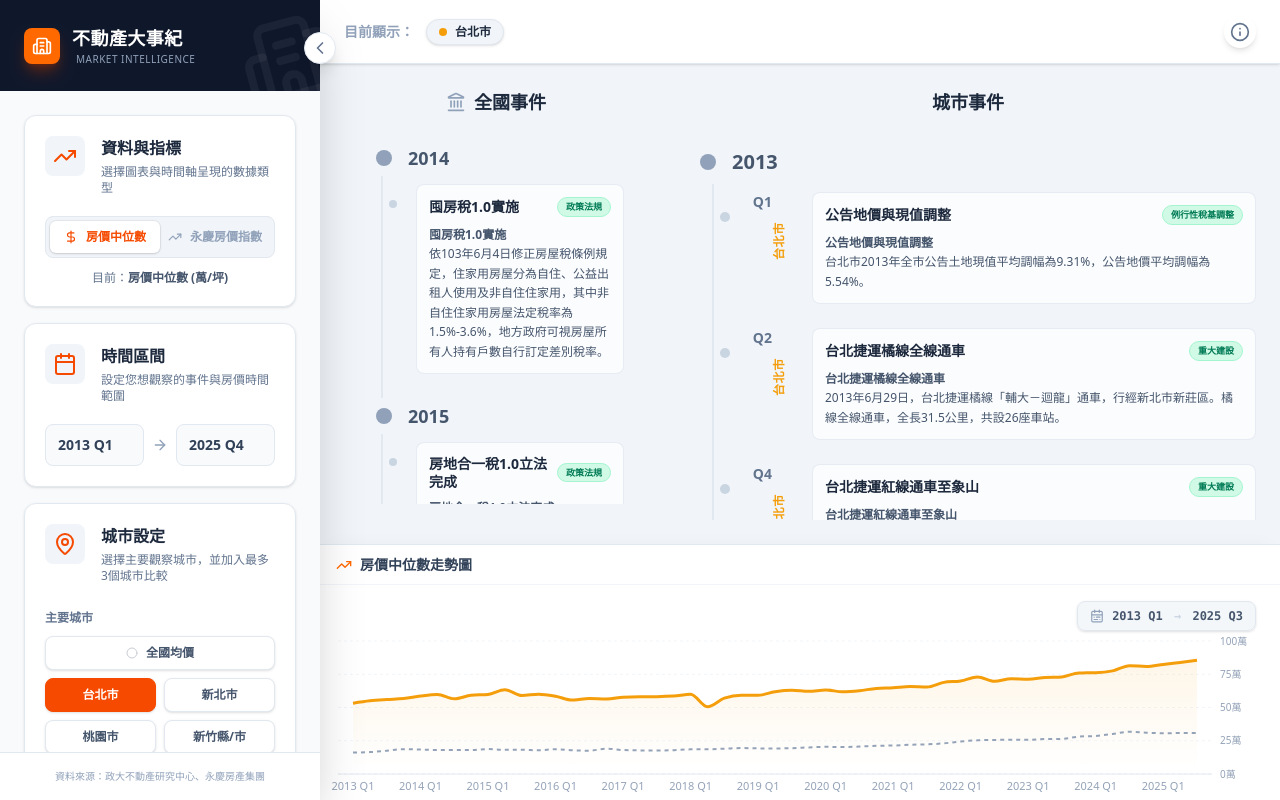
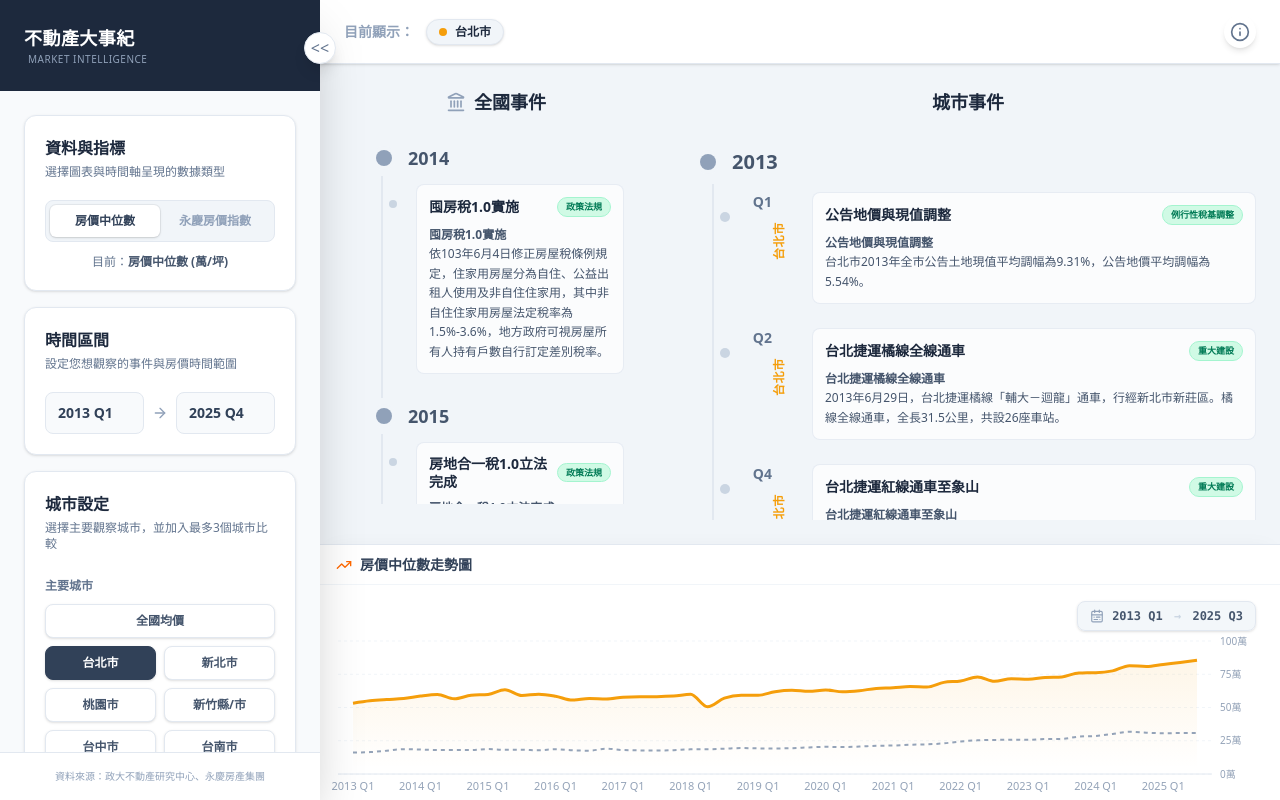
Before and after one commit to NCCU-rer/Real-Estate-Chronicle, a Next.js app: page / in a window 1280 px wide. Built offline with nearby package versions, Linux system fonts and the light colour scheme.

Commit message:
顏色更正，icon移除

```diff
--- a/src/components/DashboardSidebar.tsx
+++ b/src/components/DashboardSidebar.tsx
@@ -42,10 +42,10 @@ interface SidebarProps {
   setDataType: (v: 'price' | 'index') => void;
 }
 
-const InfoCard = ({ icon, title, description, children }: { icon: React.ReactNode, title: string, description: string, children: React.ReactNode }) => (
+const InfoCard = ({ title, description, children }: { title: string, description: string, children: React.ReactNode }) => (
   <div className="bg-white rounded-xl border border-slate-200 shadow-sm p-5">
     <div className="flex items-start gap-4">
-      <div className="bg-slate-100 rounded-lg p-2 text-orange-600">{icon}</div>
+      {/* <div className="bg-slate-100 rounded-lg p-2 text-slate-600">{icon}</div> */}
       <div>
         <h3 className="font-bold text-slate-800">{title}</h3>
         <p className="text-xs text-slate-500 mt-1">{description}</p>
@@ -106,25 +106,17 @@ export default function DashboardSidebar({
 
         <button
           onClick={() => setIsSidebarCollapsed(!isSidebarCollapsed)}
-          className="hidden md:flex absolute -right-4 top-8 w-8 h-8 bg-white border border-slate-200 rounded-full items-center justify-center shadow-lg text-slate-500 hover:text-orange-600 hover:scale-110 z-50 transition-all hover:shadow-xl"
+          className="hidden md:flex absolute -right-4 top-8 w-8 h-8 bg-white border border-slate-200 rounded-full items-center justify-center shadow-lg text-slate-500 hover:text-slate-700 hover:scale-110 z-50 transition-all hover:shadow-xl"
         >
-          {isSidebarCollapsed ? <ChevronRight className="w-5 h-5" /> : <ChevronLeft className="w-5 h-5" />}
+          {isSidebarCollapsed ? '>>' : '<<'}
         </button>
 
         <div
           className={`
-            bg-slate-900 text-white flex items-center shrink-0 relative overflow-hidden group transition-all duration-300 p-6 justify-between
+            bg-slate-800 text-white flex items-center shrink-0 relative overflow-hidden group transition-all duration-300 p-6 justify-between
           `}
         >
-          {!isSidebarCollapsed && (
-            <Building2 className="absolute -right-4 -bottom-4 w-24 h-24 text-white/5 rotate-[-15deg] group-hover:rotate-0 transition-transform duration-500" />
-          )}
-
           <div className="relative z-10 flex items-center gap-3">
-            <div className={`p-2 bg-orange-500 rounded-lg shadow-lg shadow-orange-800/50 shrink-0 flex items-center justify-center`}>
-              <Building2 className="w-5 h-5 text-white" />
-            </div>
-
             <div className={`transition-opacity duration-200 ${isSidebarCollapsed ? "opacity-0 w-0 overflow-hidden" : "opacity-100"}`}>
               <h1 className="font-bold text-lg tracking-wide whitespace-nowrap">不動產大事紀</h1>
               <p className="text-[10px] text-slate-400 pl-1 tracking-wider uppercase whitespace-nowrap">Market Intelligence</p>
@@ -132,7 +124,7 @@ export default function DashboardSidebar({
           </div>
 
           <button onClick={(e) => { e.stopPropagation(); setIsSettingsOpen(false); }} className="md:hidden text-white/70 hover:text-white transition-colors">
-            <X className="w-6 h-6" />
+            關閉
           </button>
         </div>
 
@@ -142,52 +134,52 @@ export default function DashboardSidebar({
         `}>
           {isSidebarCollapsed ? (
              <>
-                <div onClick={expandSidebar} title="資料與指標" className="w-14 h-14 rounded-xl flex items-center justify-center bg-white border border-slate-200 shadow-sm text-slate-500 cursor-pointer hover:bg-slate-100"><TrendingUp /></div>
-                <div onClick={expandSidebar} title="時間區間" className="w-14 h-14 rounded-xl flex items-center justify-center bg-white border border-slate-200 shadow-sm text-slate-500 cursor-pointer hover:bg-slate-100"><Calendar /></div>
-                <div onClick={expandSidebar} title="城市設定" className="w-14 h-14 rounded-xl flex items-center justify-center bg-white border border-slate-200 shadow-sm text-slate-500 cursor-pointer hover:bg-slate-100"><MapPin /></div>
-                <div onClick={expandSidebar} title="輸出與分享" className="w-14 h-14 rounded-xl flex items-center justify-center bg-white border border-slate-200 shadow-sm text-slate-500 cursor-pointer hover:bg-slate-100"><Download /></div>
+                <div onClick={expandSidebar} title="資料與指標" className="w-14 h-14 rounded-xl flex items-center justify-center bg-white border border-slate-200 shadow-sm text-slate-500 cursor-pointer hover:bg-slate-100">資料</div>
+                <div onClick={expandSidebar} title="時間區間" className="w-14 h-14 rounded-xl flex items-center justify-center bg-white border border-slate-200 shadow-sm text-slate-500 cursor-pointer hover:bg-slate-100">時間</div>
+                <div onClick={expandSidebar} title="城市設定" className="w-14 h-14 rounded-xl flex items-center justify-center bg-white border border-slate-200 shadow-sm text-slate-500 cursor-pointer hover:bg-slate-100">城市</div>
+                <div onClick={expandSidebar} title="輸出與分享" className="w-14 h-14 rounded-xl flex items-center justify-center bg-white border border-slate-200 shadow-sm text-slate-500 cursor-pointer hover:bg-slate-100">分享</div>
              </>
           ) : (
              <>
-              <InfoCard title="資料與指標" description="選擇圖表與時間軸呈現的數據類型" icon={<TrendingUp />}>
+              <InfoCard title="資料與指標" description="選擇圖表與時間軸呈現的數據類型">
                 <div className="flex p-1 bg-slate-100 rounded-lg border border-slate-200">
-                  <button onClick={() => setDataType('price')} className={`flex-1 flex items-center justify-center gap-2 py-2 text-xs font-bold rounded-md transition-all duration-200 ${dataType === 'price' ? 'bg-white text-orange-600 shadow-sm ring-1 ring-black/5' : 'text-slate-400 hover:text-slate-600'}`}>
-                    <DollarSign className="w-3.5 h-3.5" />房價中位數
+                  <button onClick={() => setDataType('price')} className={`flex-1 flex items-center justify-center gap-2 py-2 text-xs font-bold rounded-md transition-all duration-200 ${dataType === 'price' ? 'bg-white text-slate-700 shadow-sm ring-1 ring-black/5' : 'text-slate-400 hover:text-slate-600'}`}>
+                    房價中位數
                   </button>
-                  <button onClick={() => setDataType('index')} className={`flex-1 flex items-center justify-center gap-2 py-2 text-xs font-bold rounded-md transition-all duration-200 ${dataType === 'index' ? 'bg-white text-amber-600 shadow-sm ring-1 ring-black/5' : 'text-slate-400 hover:text-slate-600'}`}>
-                    <TrendingUp className="w-3.5 h-3.5" />永慶房價指數
+                  <button onClick={() => setDataType('index')} className={`flex-1 flex items-center justify-center gap-2 py-2 text-xs font-bold rounded-md transition-all duration-200 ${dataType === 'index' ? 'bg-white text-slate-700 shadow-sm ring-1 ring-black/5' : 'text-slate-400 hover:text-slate-600'}`}>
+                    永慶房價指數
                   </button>
                 </div>
                 <p className="text-xs text-slate-500 mt-3 text-center">目前：<span className="font-bold text-slate-600">{dataType === 'price' ? '房價中位數 (萬/坪)' : '永慶房價指數'}</span></p>
               </InfoCard>
 
-              <InfoCard title="時間區間" description="設定您想觀察的事件與房價時間範圍" icon={<Calendar />}>
+              <InfoCard title="時間區間" description="設定您想觀察的事件與房價時間範圍">
                 <div className="flex items-center gap-2">
-                  <select value={startPeriod} onChange={(e) => setStartPeriod(e.target.value)} className="w-full bg-slate-50 border border-slate-200 text-slate-700 text-sm rounded-lg px-3 py-2.5 outline-none focus:ring-2 focus:ring-orange-500/20 focus:border-orange-500 transition-all font-bold appearance-none cursor-pointer hover:bg-white">
+                  <select value={startPeriod} onChange={(e) => setStartPeriod(e.target.value)} className="w-full bg-slate-50 border border-slate-200 text-slate-700 text-sm rounded-lg px-3 py-2.5 outline-none focus:ring-2 focus:ring-slate-500/20 focus:border-slate-500 transition-all font-bold appearance-none cursor-pointer hover:bg-white">
                     {QUARTER_OPTIONS.map(q => <option key={q} value={q}>{q.replace("_", " ")}</option>)}
                   </select>
                   <ArrowRight className="w-4 h-4 text-slate-400 flex-shrink-0" />
-                  <select value={endPeriod} onChange={(e) => setEndPeriod(e.target.value)} className="w-full bg-slate-50 border border-slate-200 text-slate-700 text-sm rounded-lg px-3 py-2.5 outline-none focus:ring-2 focus:ring-orange-500/20 focus:border-orange-500 transition-all font-bold appearance-none cursor-pointer hover:bg-white">
+                  <select value={endPeriod} onChange={(e) => setEndPeriod(e.target.value)} className="w-full bg-slate-50 border border-slate-200 text-slate-700 text-sm rounded-lg px-3 py-2.5 outline-none focus:ring-2 focus:ring-slate-500/20 focus:border-slate-500 transition-all font-bold appearance-none cursor-pointer hover:bg-white">
                     {QUARTER_OPTIONS.map(q => <option key={q} value={q}>{q.replace("_", " ")}</option>)}
                   </select>
                 </div>
               </InfoCard>
 
-              <InfoCard title="城市設定" description="選擇主要觀察城市，並加入最多3個城市比較" icon={<MapPin />}>
+              <InfoCard title="城市設定" description="選擇主要觀察城市，並加入最多3個城市比較">
                 <div className="space-y-4">
                   <div>
                     <label className="text-xs font-bold text-slate-500">主要城市</label>
                     <div className="grid grid-cols-2 gap-2 mt-2">
                         <button onClick={() => handleMainCityChange("nation")} className={`col-span-2 p-2 rounded-lg text-xs font-bold transition-all duration-200 border shadow-sm flex items-center justify-center gap-2 group ${mainCity === "nation" ? 'bg-slate-800 text-white border-slate-800' : 'bg-white text-slate-600 border-slate-200 hover:bg-slate-50'}`}>
-                           {mainCity === "nation" ? <CheckCircle2 className="w-3 h-3" /> : <Circle className="w-3 h-3 opacity-30" />}全國均價
+                           全國均價
                         </button>
-                        {CITIES_CONFIG.map(c => (<button key={c.id} onClick={() => handleMainCityChange(c.id)} className={`p-2 rounded-lg text-xs font-bold transition-all duration-200 border shadow-sm ${mainCity === c.id ? 'bg-orange-600 text-white border-orange-600' : 'bg-white text-slate-600 border-slate-200 hover:bg-slate-50 hover:text-orange-600 hover:border-orange-200'}`}>{c.label}</button>))}
+                        {CITIES_CONFIG.map(c => (<button key={c.id} onClick={() => handleMainCityChange(c.id)} className={`p-2 rounded-lg text-xs font-bold transition-all duration-200 border shadow-sm ${mainCity === c.id ? 'bg-slate-700 text-white border-slate-700' : 'bg-white text-slate-600 border-slate-200 hover:bg-slate-50 hover:text-slate-700 hover:border-slate-300'}`}>{c.label}</button>))}
                     </div>
                   </div>
                   <div>
                      <label className="text-xs font-bold text-slate-500">比較城市</label>
                      <div className="relative mt-2 mb-3">
-                       <select onChange={handleCompareSelect} defaultValue="default" disabled={compareCities.length >= 3} className="w-full bg-white border border-slate-200 text-slate-600 text-xs rounded-lg pl-3 pr-2 py-2 outline-none focus:ring-2 focus:ring-orange-500/20 focus:border-orange-500 transition-all appearance-none cursor-pointer hover:border-orange-300 disabled:opacity-50 disabled:cursor-not-allowed">
+                       <select onChange={handleCompareSelect} defaultValue="default" disabled={compareCities.length >= 3} className="w-full bg-white border border-slate-200 text-slate-600 text-xs rounded-lg pl-3 pr-2 py-2 outline-none focus:ring-2 focus:ring-slate-500/20 focus:border-slate-500 transition-all appearance-none cursor-pointer hover:border-slate-300 disabled:opacity-50 disabled:cursor-not-allowed">
                          <option value="default" disabled>{compareCities.length >= 3 ? "已達上限 (最多3個)" : "點擊新增對照城市..."}</option>
                          {CITIES_CONFIG.filter(c => c.id !== mainCity && !compareCities.includes(c.id)).map(c => (<option key={c.id} value={c.id}>{c.label}</option>))}
                        </select>
@@ -200,7 +192,7 @@ export default function DashboardSidebar({
                            <span key={cityId} className="inline-flex items-center gap-1.5 px-2.5 py-1 rounded-full bg-slate-100 border border-slate-200 text-xs font-bold text-slate-700 group animate-in fade-in zoom-in duration-200">
                              <span className="w-2 h-2 rounded-full" style={{ backgroundColor: cityConfig.color }}></span>
                              {cityConfig.label}
-                             <button onClick={() => toggleCompare(cityId)} className="ml-1 -mr-1 p-0.5 rounded-full hover:bg-slate-200 text-slate-400 hover:text-red-500 transition-colors"><X className="w-3 h-3" /></button>
+                             <button onClick={() => toggleCompare(cityId)} className="ml-1 -mr-1 p-0.5 rounded-full hover:bg-slate-200 text-slate-400 hover:text-red-500 transition-colors">移除</button>
                            </span>
                          );
                        })}
@@ -209,16 +201,16 @@ export default function DashboardSidebar({
                 </div>
               </InfoCard>
 
-              <InfoCard title="輸出與分享" description="下載圖表或分享您的觀察結果" icon={<Download />}>
+              <InfoCard title="輸出與分享" description="下載圖表或分享您的觀察結果">
                   <div className="grid grid-cols-2 gap-3">
                       <button className="flex items-center justify-center gap-2 p-2 rounded-lg bg-slate-100 hover:bg-slate-200 text-slate-600 text-xs font-bold transition-colors">
-                          <Download size={14} /> 下載圖表
+                          下載圖表
                       </button>
                        <button className="flex items-center justify-center gap-2 p-2 rounded-lg bg-slate-100 hover:bg-slate-200 text-slate-600 text-xs font-bold transition-colors">
-                          <Share2 size={14} /> 分享連結
+                          分享連結
                       </button>
                        <button className="col-span-2 flex items-center justify-center gap-2 p-2 rounded-lg bg-slate-100 hover:bg-red-500 hover:text-white text-slate-600 text-xs font-bold transition-colors">
-                          <RotateCcw size={14} /> 重設全部
+                          重設全部
                       </button>
                   </div>
               </InfoCard>
```
